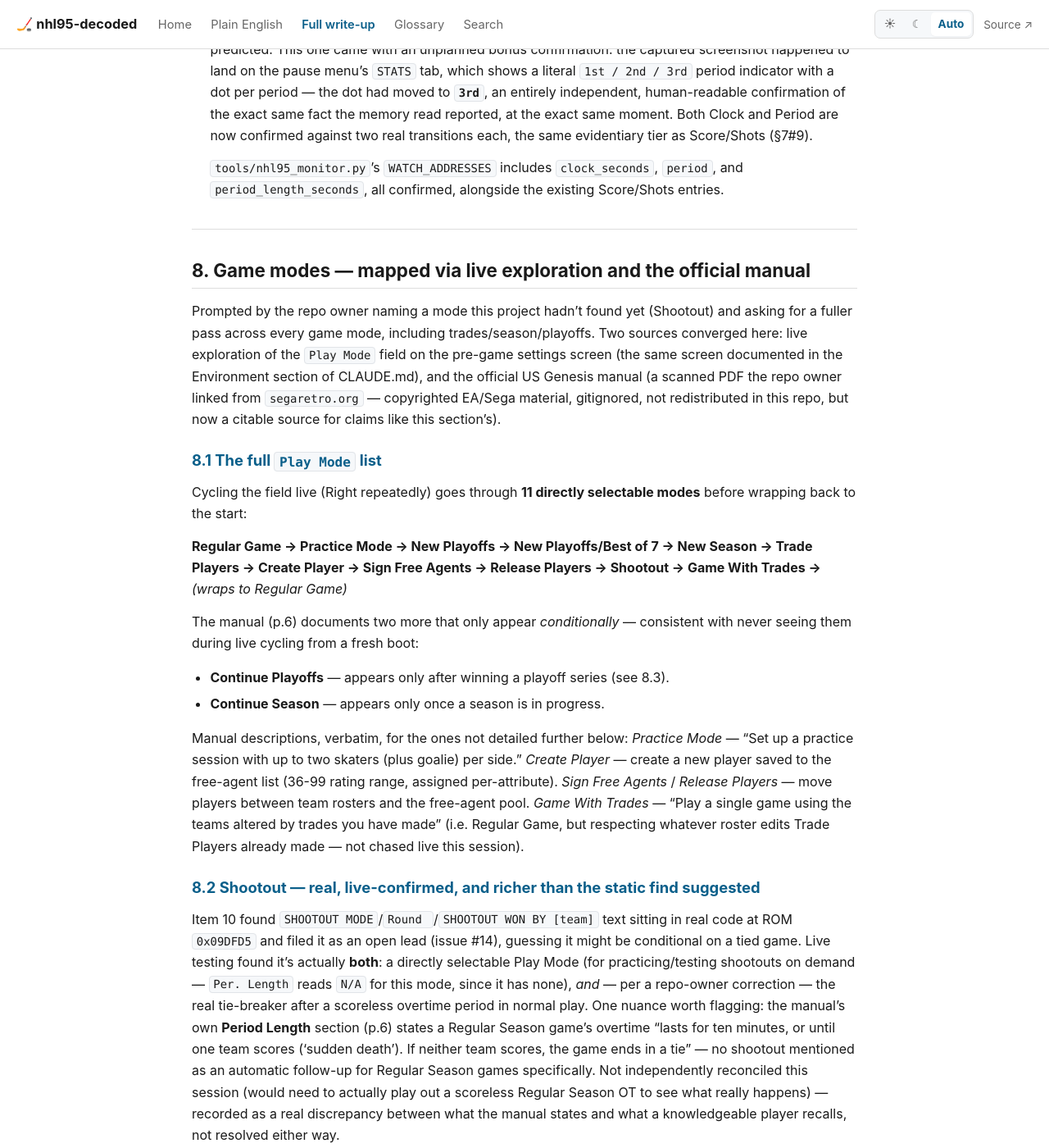
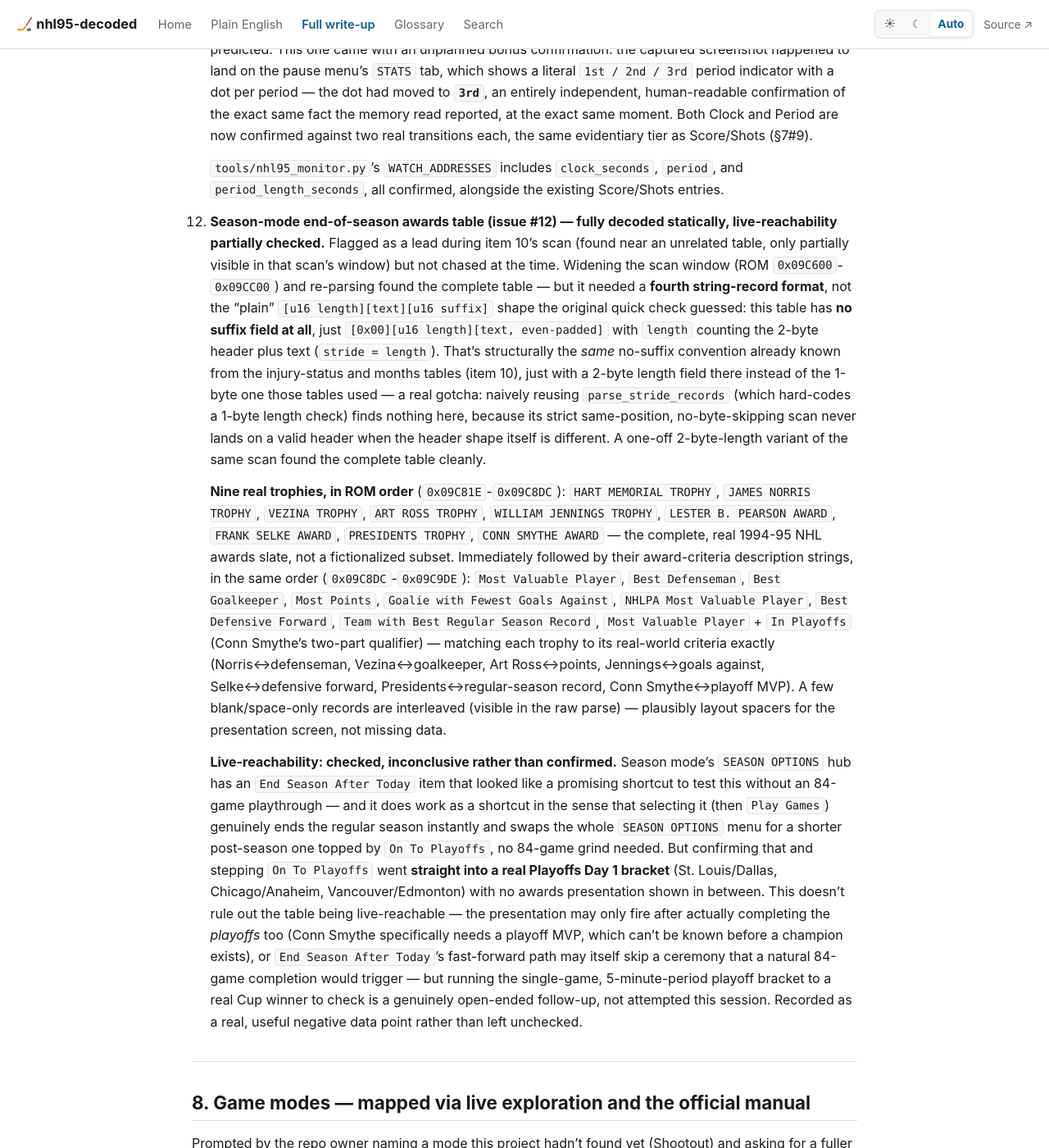
Before and after one commit to BreakableHoodie/nhl95-decoded, a Jekyll site: the page built from docs/FINDINGS.md, in a window 1280 px wide and 1400 px high, scrolled down 46360 px. Shown: the whole window at 82% size. Built offline with Jekyll 4.4.1, drawn with Linux system fonts in a browser that asks for light colours; our own code applies the rules of GitHub Pages for plain Markdown files.

Commit message:
Close issue #12: Season-mode awards table fully decoded statically
Found the complete 9-trophy table (Hart, Norris, Vezina, Art Ross,
Jennings, Pearson, Selke, Presidents, Conn Smythe) plus matching award
criteria, using a fourth string-record format (no suffix, 2-byte-length
stride) not previously documented. Live-reachability checked via Season
mode's "End Season After Today" shortcut -- confirmed it skips straight
to the playoff bracket with no awards screen, an inconclusive but
informative negative result. Full playoff completion left as an
explicitly open, separately-scoped follow-up.

```diff
--- a/docs/FINDINGS.md
+++ b/docs/FINDINGS.md
@@ -2302,6 +2302,63 @@
     `period`, and `period_length_seconds`, all confirmed, alongside the
     existing Score/Shots entries.
 
+12. **Season-mode end-of-season awards table (issue #12) — fully decoded
+    statically, live-reachability partially checked.** Flagged as a lead
+    during item 10's scan (found near an unrelated table, only partially
+    visible in that scan's window) but not chased at the time. Widening the
+    scan window (ROM `0x09C600`-`0x09CC00`) and re-parsing found the
+    complete table — but it needed a **fourth string-record format**, not
+    the "plain" `[u16 length][text][u16 suffix]` shape the original quick
+    check guessed: this table has **no suffix field at all**, just
+    `[0x00][u16 length][text, even-padded]` with `length` counting the
+    2-byte header plus text (`stride = length`). That's structurally the
+    *same* no-suffix convention already known from the injury-status and
+    months tables (item 10), just with a 2-byte length field there instead
+    of the 1-byte one those tables used — a real gotcha: naively reusing
+    `parse_stride_records` (which hard-codes a 1-byte length check) finds
+    nothing here, because its strict same-position, no-byte-skipping scan
+    never lands on a valid header when the header shape itself is
+    different. A one-off 2-byte-length variant of the same scan found the
+    complete table cleanly.
+
+    **Nine real trophies, in ROM order** (`0x09C81E`-`0x09C8DC`): `HART
+    MEMORIAL TROPHY`, `JAMES NORRIS TROPHY`, `VEZINA TROPHY`, `ART ROSS
+    TROPHY`, `WILLIAM JENNINGS TROPHY`, `LESTER B. PEARSON AWARD`, `FRANK
+    SELKE AWARD`, `PRESIDENTS TROPHY`, `CONN SMYTHE AWARD` — the complete,
+    real 1994-95 NHL awards slate, not a fictionalized subset. Immediately
+    followed by their award-criteria description strings, in the same
+    order (`0x09C8DC`-`0x09C9DE`): `Most Valuable Player`, `Best
+    Defenseman`, `Best Goalkeeper`, `Most Points`, `Goalie with Fewest
+    Goals Against`, `NHLPA Most Valuable Player`, `Best Defensive
+    Forward`, `Team with Best Regular Season Record`, `Most Valuable
+    Player` + `In Playoffs` (Conn Smythe's two-part qualifier) — matching
+    each trophy to its real-world criteria exactly (Norris↔defenseman,
+    Vezina↔goalkeeper, Art Ross↔points, Jennings↔goals against,
+    Selke↔defensive forward, Presidents↔regular-season record, Conn
+    Smythe↔playoff MVP). A few blank/space-only records are interleaved
+    (visible in the raw parse) — plausibly layout spacers for the
+    presentation screen, not missing data.
+
+    **Live-reachability: checked, inconclusive rather than confirmed.**
+    Season mode's `SEASON OPTIONS` hub has an `End Season After Today`
+    item that looked like a promising shortcut to test this without an
+    84-game playthrough — and it does work as a shortcut in the sense that
+    selecting it (then `Play Games`) genuinely ends the regular season
+    instantly and swaps the whole `SEASON OPTIONS` menu for a shorter
+    post-season one topped by `On To Playoffs`, no 84-game grind needed.
+    But confirming that and stepping `On To Playoffs` went **straight into
+    a real Playoffs Day 1 bracket** (St. Louis/Dallas, Chicago/Anaheim,
+    Vancouver/Edmonton) with no awards presentation shown in between. This
+    doesn't rule out the table being live-reachable — the presentation may
+    only fire after actually completing the *playoffs* too (Conn Smythe
+    specifically needs a playoff MVP, which can't be known before a
+    champion exists), or `End Season After Today`'s fast-forward path may
+    itself skip a ceremony that a natural 84-game completion would trigger
+    — but running the single-game, 5-minute-period playoff bracket to a
+    real Cup winner to check is a genuinely open-ended follow-up, not
+    attempted this session. Recorded as a real, useful negative data point
+    rather than left unchecked.
+
 ---
 
 ## 8. Game modes — mapped via live exploration and the official manual
```
Also changed, not shown: CLAUDE.md (+17 -0 lines).
